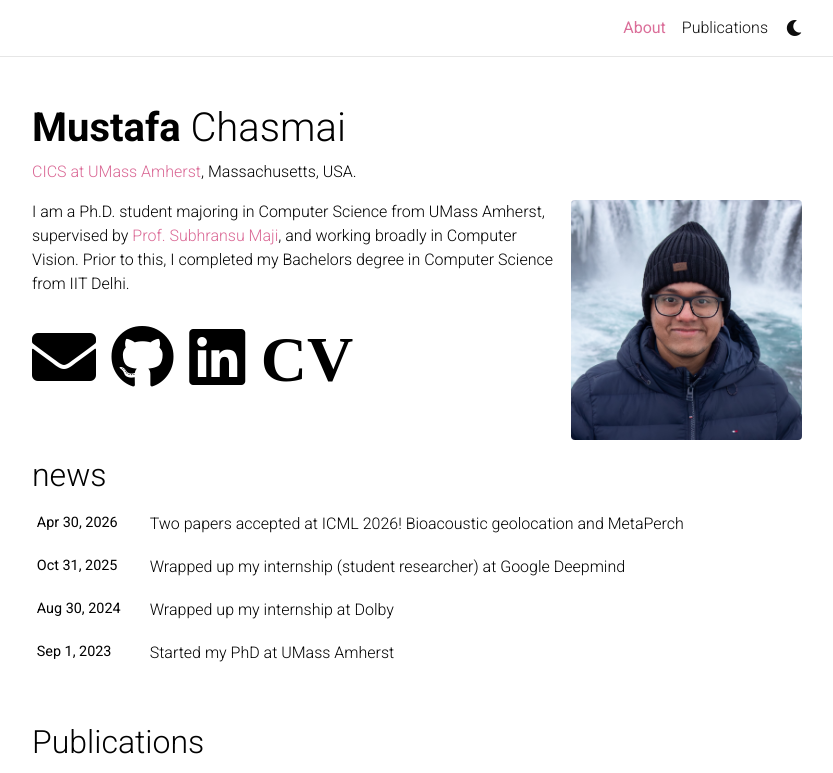
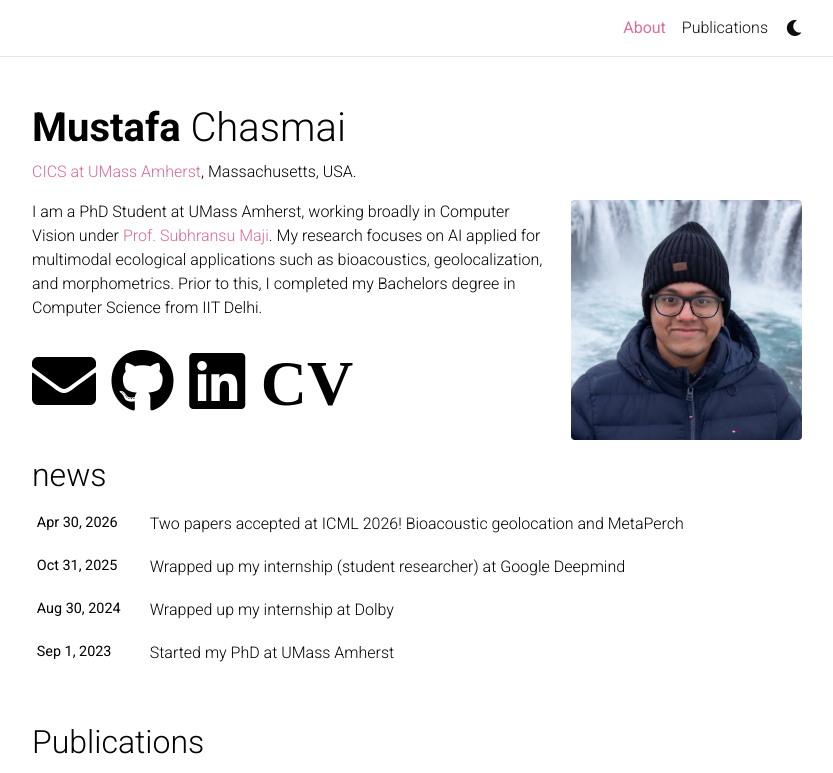
Before and after one commit to mustafa1728/mustafa1728.github.io, a Jekyll site: the page built from _pages/About.md, in a window 1280 px wide and 947 px high, cut to the strip 0-773 px from the top of the window. Shown: the whole strip, without its empty margins (223-1056 px from the left). Built offline with Jekyll 4.4.1, drawn with Linux system fonts in a browser that asks for light colours; full-size pictures stand in for the smaller copies a plugin makes; comment, search, counter and statistics services are not loaded; a style sheet for code colours, icons or effects is not loaded.

Commit message:
update about

```diff
--- a/_pages/About.md
+++ b/_pages/About.md
@@ -14,7 +14,7 @@ selected_papers: true # includes a list of papers marked as "selected={true}"
 social: true  # includes social icons at the bottom of the page
 ---
 
-I am a Ph.D. student majoring in Computer Science from UMass Amherst, supervised by [Prof. Subhransu Maji](https://people.cs.umass.edu/~smaji), and working broadly in Computer Vision. Prior to this, I completed my Bachelors degree in Computer Science from IIT Delhi.
+I am a  PhD Student at UMass Amherst, working broadly in Computer Vision under [Prof. Subhransu Maji](https://people.cs.umass.edu/~smaji). My research focuses on AI applied for multimodal ecological applications such as bioacoustics, geolocalization, and morphometrics. Prior to this, I completed my Bachelors degree in Computer Science from IIT Delhi.
 
 <!-- You can find more about me from my [CV](https://mustafa1728.github.io/resume.pdf) or [Scholar](https://scholar.google.com/citations?user=c9dbnFcAAAAJ&hl=en). -->
 
```
